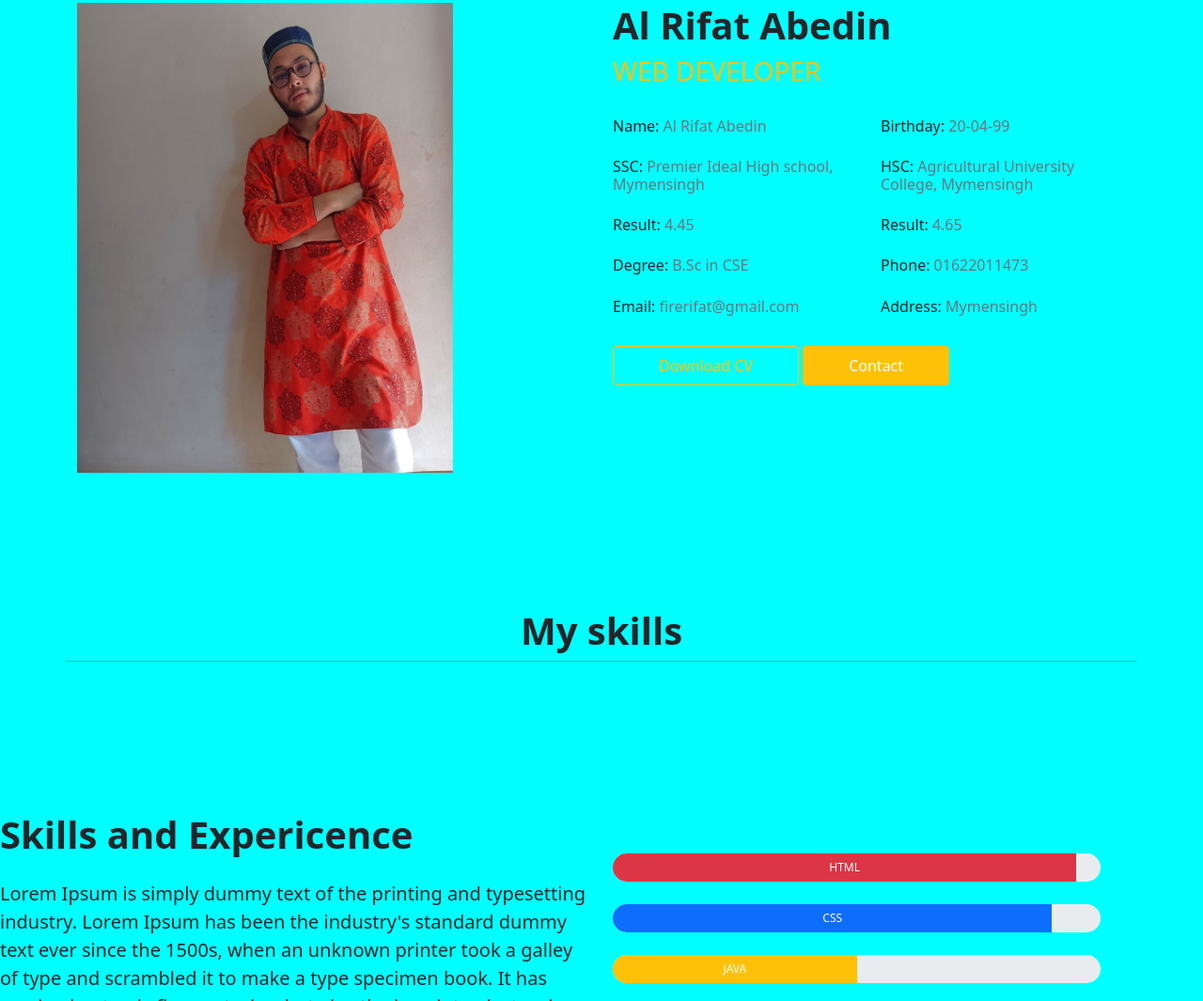
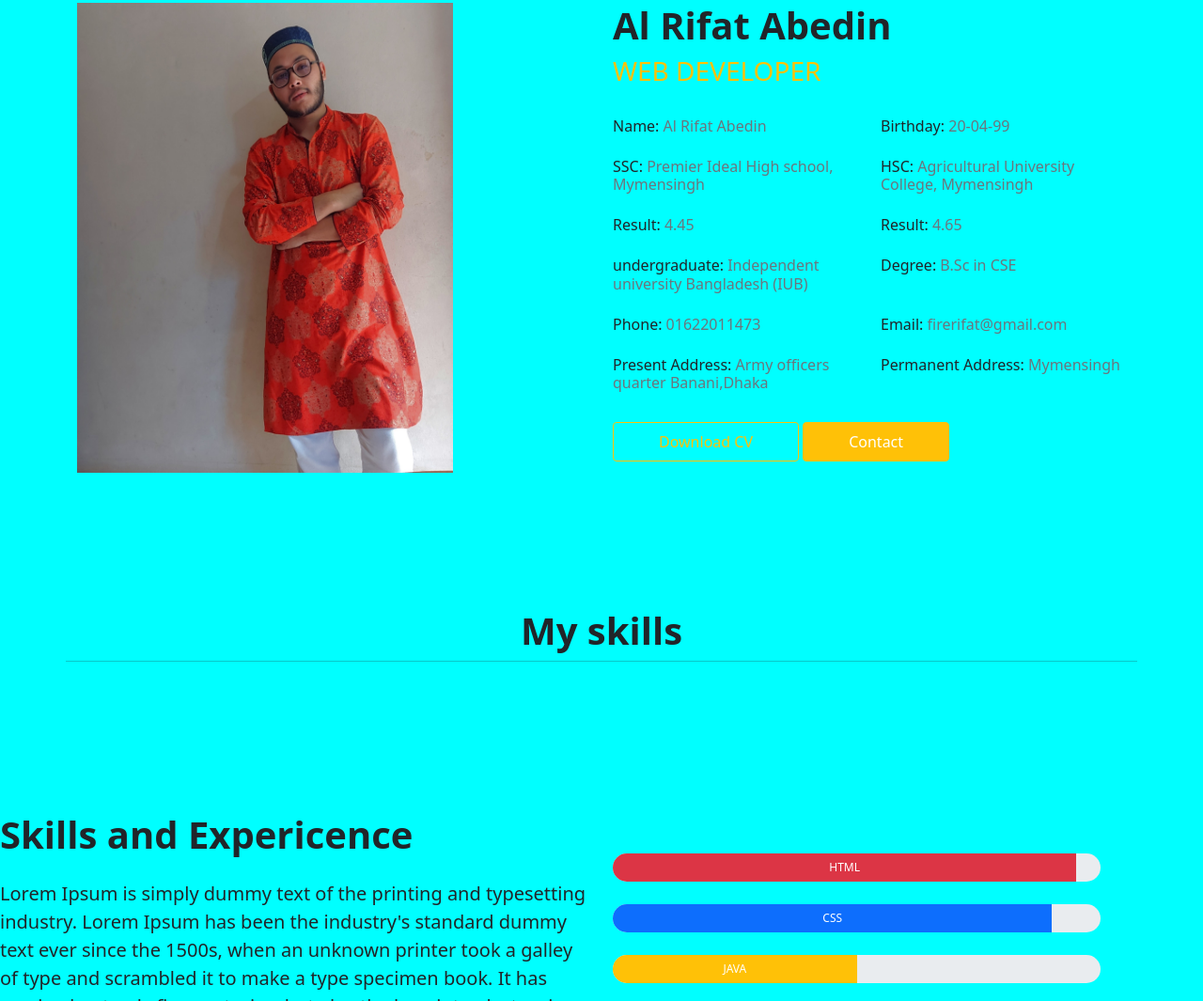
Before and after one commit to AlRifat11473/personalwebsite, a plain HTML site: page index.html in a window 1280 px wide. Shown: the part 881-1946 px from the top of the page at 94% size. Drawn offline with nearby package versions, Linux system fonts and the light colour scheme.

Commit message:
update and change
change

```diff
--- a/index.html
+++ b/index.html
@@ -91,11 +91,13 @@
                         <div class="col-sm-6 py-2"><h6>HSC: <span class="text-secondary">Agricultural University College, Mymensingh</span></h6></div>
                         <div class="col-sm-6 py-2"><h6>Result: <span class="text-secondary">4.45</span></h6></div>
                         <div class="col-sm-6 py-2"><h6>Result: <span class="text-secondary">4.65</span></h6></div>
+                        <div class="col-sm-6 py-2"><h6>undergraduate: <span class="text-secondary">Independent university Bangladesh (IUB)</span></h6> </div>
                         <div class="col-sm-6 py-2"><h6>Degree: <span class="text-secondary">B.Sc in CSE</span></h6></div>
 
                         <div class="col-sm-6 py-2"><h6>Phone: <span class="text-secondary">01622011473</span></h6></div>
                         <div class="col-sm-6 py-2"><h6>Email: <span class="text-secondary">firerifat@gmail.com</span></h6></div>
-                        <div class="col-sm-6 py-2"><h6>Address: <span class="text-secondary">Mymensingh</span></h6></div>
+                        <div class="col-sm-6 py-2"><h6>Present Address: <span class="text-secondary">Army officers quarter Banani,Dhaka</span></h6></div>
+                        <div class="col-sm-6 py-2"><h6>Permanent Address: <span class="text-secondary">Mymensingh</span></h6></div>
 
                     </div>
                       <div class="buttons">
```
